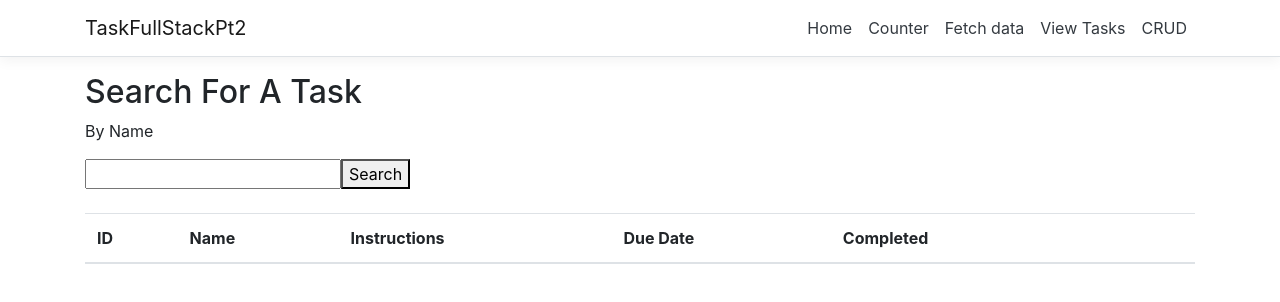
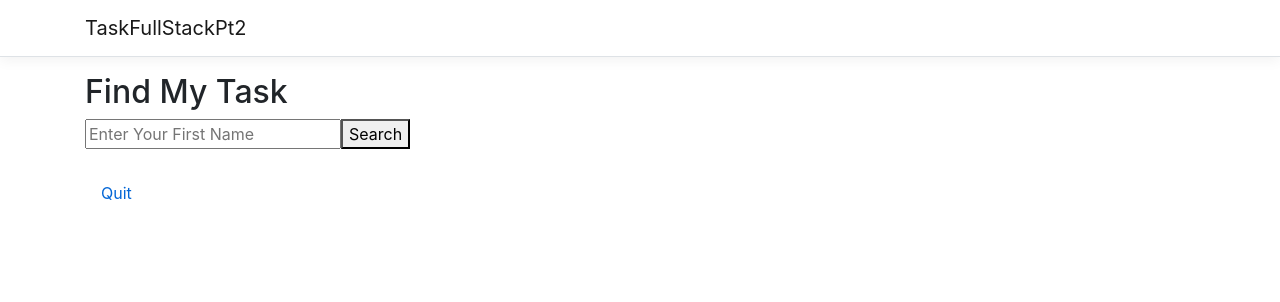
Before and after one commit to calynavani/CapstoneLab, an Angular app in the folder TaskFullStackPt2/ClientApp/: page /search-task in a window 1280 px wide. Shown: the top 302 px of the page. Built offline with nearby package versions, Linux system fonts and the light colour scheme.

Commit message:
third commit

```diff
--- a/TaskFullStackPt2/ClientApp/src/app/create-task/create-task.component.html
+++ b/TaskFullStackPt2/ClientApp/src/app/create-task/create-task.component.html
@@ -13,5 +13,5 @@
 
 </form>
 
-<a routerLink="home" class="nav-link" >Quit</a>
+<a routerLink="/task" class="nav-link" >Quit</a>
 <router-outlet></router-outlet>
--- a/TaskFullStackPt2/ClientApp/src/app/delete-task/delete-task.component.html
+++ b/TaskFullStackPt2/ClientApp/src/app/delete-task/delete-task.component.html
@@ -31,6 +31,6 @@
 
 
 
-<a routerLink="home" class="nav-link" >Quit</a>
+  <a routerLink="/task" class="nav-link" >Quit</a>
 
 <router-outlet></router-outlet>
--- a/TaskFullStackPt2/ClientApp/src/app/nav-menu/nav-menu.component.html
+++ b/TaskFullStackPt2/ClientApp/src/app/nav-menu/nav-menu.component.html
@@ -25,7 +25,7 @@
             [routerLinkActive]="['link-active']"
             [routerLinkActiveOptions]="{ exact: true }"
           >
-            <a class="nav-link text-dark" [routerLink]="['/']">Home</a>
+            <!-- <a class="nav-link text-dark" [routerLink]="['/']">Home</a>
           </li>
           <li class="nav-item" [routerLinkActive]="['link-active']">
             <a class="nav-link text-dark" [routerLink]="['/counter']"
@@ -46,7 +46,7 @@
             <a class="nav-link text-dark" [routerLink]="['/task-crud']"
               >CRUD</a
             >
-          </li>
+          </li> -->
         </ul>
       </div>
     </div>
--- a/TaskFullStackPt2/ClientApp/src/app/search-task/search-task.component.html
+++ b/TaskFullStackPt2/ClientApp/src/app/search-task/search-task.component.html
@@ -1,15 +1,13 @@
-<h2>Search For A Task</h2>
+<h2>Find My Task</h2>
 
-<p>By Name</p>
-<input type="text" id="Name" />
+<input type="text" id="Name" placeholder="Enter Your First Name" />
 
 <button (click)="SearchForTask()">Search</button>
 
 <br/>
 <br/>
 
-
-<table class='table table-striped' aria-labelledby="tableLabel">
+<!-- <table class='table table-striped' aria-labelledby="tableLabel">
     <thead>
       <tr>
         <th>ID</th>
@@ -28,10 +26,12 @@
         <td>{{ t.instructions}}</td>
         <td>{{ t.dueDate }}</td>
         <td>{{ t.isCompleted }}</td>
-        <td> <a routerLink = "/edit" [state] ="{id: t.id, name: t.name, instructions: t.instructions, dueDate: t.dueDate, completed: t.isCompleted}" > Edit</a> </td>
-        <!-- <td><button (click) = "DeleteTask(t.id)">Delete</button></td> -->
+        <td> <a routerLink = "/edit" [state] ="{id: t.id, name: t.name, instructions: t.instructions, dueDate: t.dueDate, completed: t.isCompleted}" > Update</a> </td>
+         <td><button (click) = "DeleteTask(t.id)">Delete</button></td>
       </tr>
     </tbody>
-  </table>
+  </table> -->
+
+  <a routerLink="/task" class="nav-link" >Quit</a>
 
   <router-outlet></router-outlet>
--- a/TaskFullStackPt2/ClientApp/src/app/task/task.component.html
+++ b/TaskFullStackPt2/ClientApp/src/app/task/task.component.html
@@ -1,4 +1,4 @@
-<a routerLink="search-task" class="nav-link" >Find My Task</a>
+<a routerLink="/search-task" class="nav-link" >Find My Task</a>
 
 <table class='table table-striped' aria-labelledby="tableLabel">
     <thead>
@@ -25,5 +25,5 @@
     </tbody>
   </table>
 
-  <a routerLink="home" class="nav-link" >Quit</a>
+  <a routerLink="" class="nav-link" >Quit</a>
   <router-outlet></router-outlet>
--- a/TaskFullStackPt2/ClientApp/src/app/update-task/update-task.component.html
+++ b/TaskFullStackPt2/ClientApp/src/app/update-task/update-task.component.html
@@ -33,5 +33,5 @@
     <button (click)="UpdateTask(Id)">Submit</button> -->
 
 
-<a routerLink="home" class="nav-link" >Quit</a>
+    <a routerLink="/task" class="nav-link" >Quit</a>
 <router-outlet></router-outlet>
```
